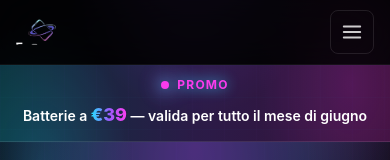
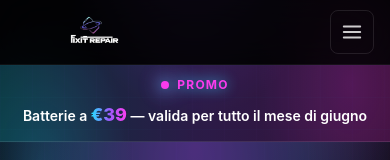
Before and after one commit to ciacalog92/sitofixit, a Next.js app: page / in a window 390 px wide. Shown: the top 160 px of the page. Built offline with nearby package versions, Linux system fonts and the light colour scheme.

Commit message:
Use full wordmark in navbar on all viewports — mark icon was barely visible on mobile
https://claude.ai/code/session_01Cj3MqSRDbdXquPiFhrHrfp

```diff
--- a/components/Header.tsx
+++ b/components/Header.tsx
@@ -17,8 +17,7 @@ export function Header() {
   return (
     <header className="sticky top-0 z-50 border-b border-white/5 bg-black/60 backdrop-blur-xl">
       <div className="container-page flex h-16 items-center gap-4">
-        <Logo variant="mark" priority className="sm:hidden h-10 w-10" />
-        <Logo variant="full" priority className="hidden sm:block h-12 w-auto" />
+        <Logo variant="full" priority className="h-9 sm:h-12 w-auto" />
 
         <nav className="ml-auto hidden items-center gap-1 lg:flex">
           {NAV.map((item) => (
```
